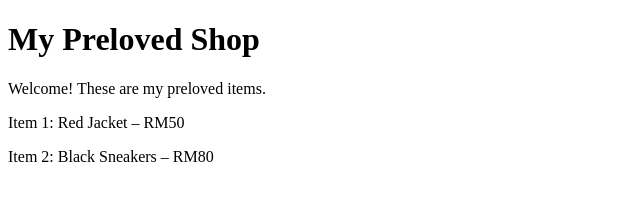
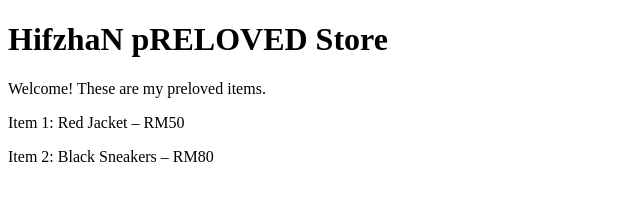
Before and after one commit to hifzhanafiq55-crypto/rods-preloved, a plain HTML site: page index.html in a window 1280 px wide. Shown: the whole page, without its empty margins (0-640 px from the left). Drawn offline with Linux system fonts and the light colour scheme.

Commit message:
Update index.html

```diff
--- a/index.html
+++ b/index.html
@@ -5,7 +5,7 @@
 </head>
 <body>
 
-<h1>My Preloved Shop</h1>
+<h1>HifzhaN pRELOVED Store</h1>
 <p>Welcome! These are my preloved items.</p>
 
 <p>Item 1: Red Jacket – RM50</p>
```
